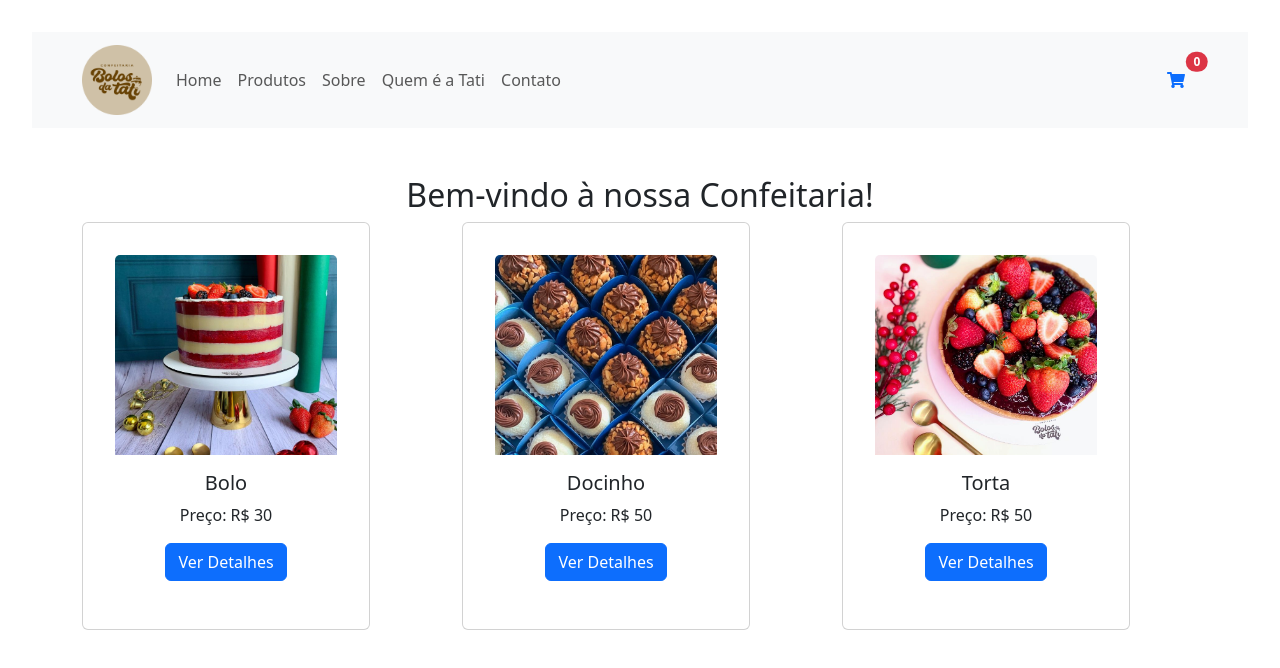
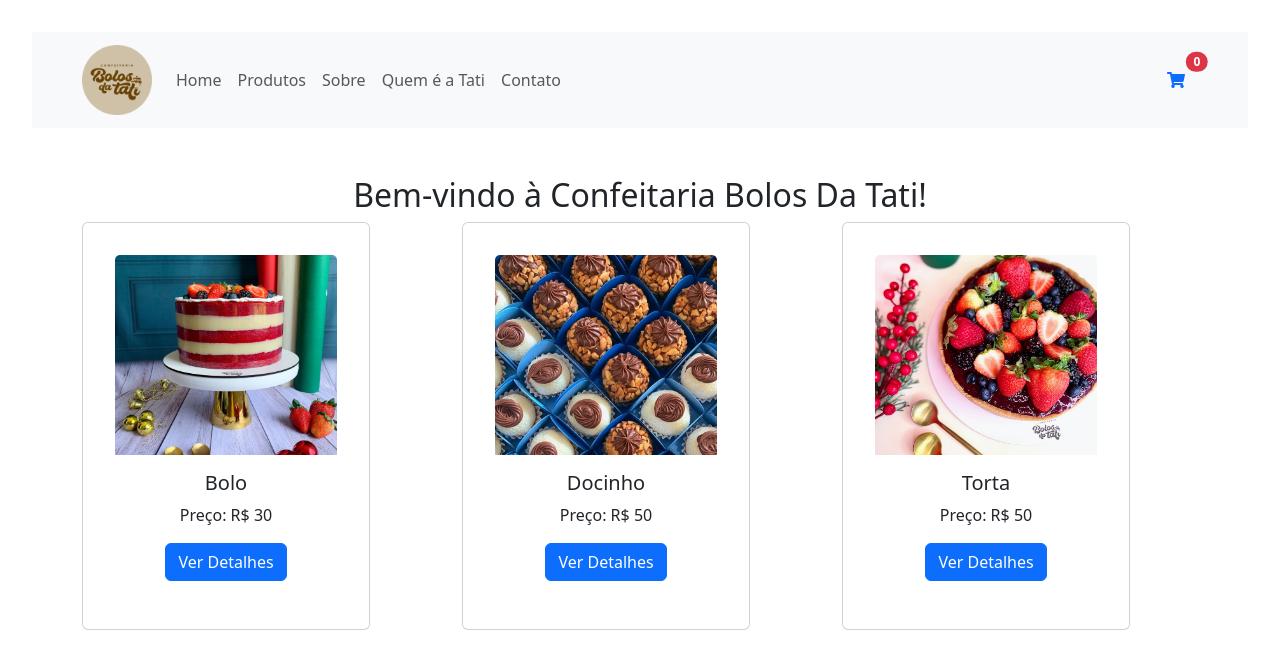
Before and after one commit to JeffinhoTeles/Projeto-de-ReactJS, a React (Vite) app in the folder bolos-da-tati/: page / in a window 1280 px wide. Shown: the top 668 px of the page. Built offline with nearby package versions, Linux system fonts and the light colour scheme.

Commit message:
feature - Roteamento e navegação/ Primeira Entrega

```diff
--- a/bolos-da-tati/src/App.jsx
+++ b/bolos-da-tati/src/App.jsx
@@ -10,7 +10,7 @@ function App() {
     <Router>
       <NavBar />
       <Routes>
-        <Route path="/" element={<ItemListContainer greeting="Bem-vindo à nossa Confeitaria!" />} />
+        <Route path="/" element={<ItemListContainer greeting="Bem-vindo à Confeitaria Bolos Da Tati!" />} />
         <Route path="/category/:id" element={<ItemListContainer />} />
         <Route path="/item/:id" element={<ItemDetailContainer />} />
       </Routes>
```
